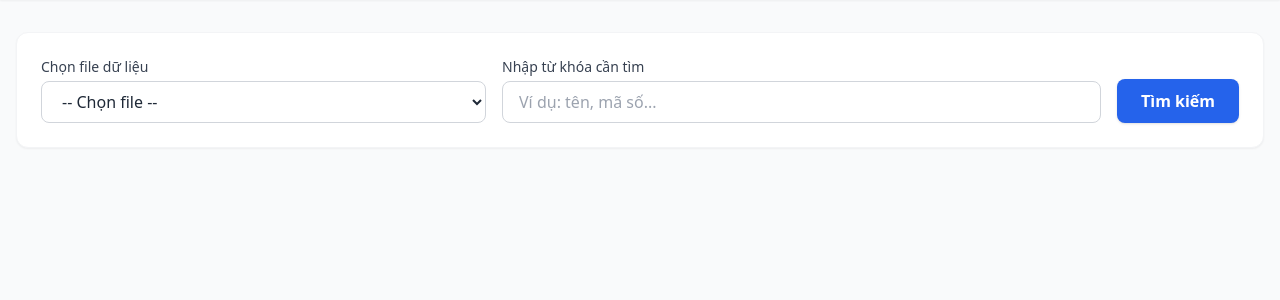
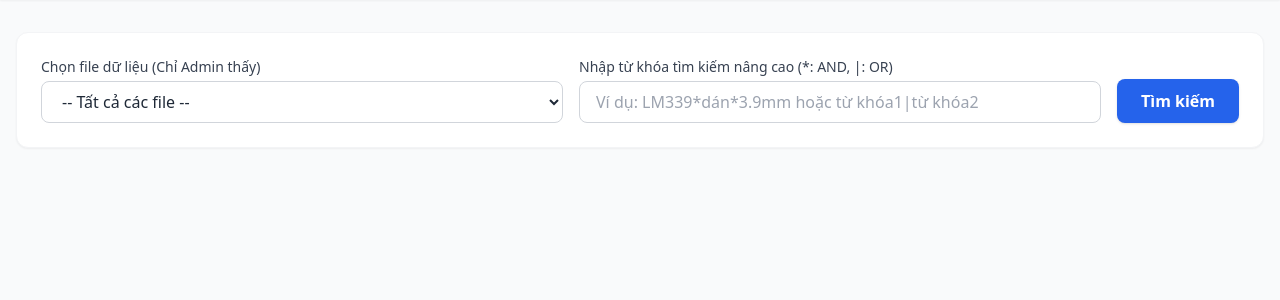
Before and after one commit to DoanVan-arch/Bactien_web, a Flask app: page / in a window 1280 px wide. Shown: the part 65-365 px from the top of the page. Run offline with Flask 3, Linux system fonts and the light colour scheme; a user stored in the database is signed in; some libraries are stand-ins or nearby versions.

Commit message:
modified:   app.py 	modified:   templates/search.html

```diff
--- a/app.py
+++ b/app.py
@@ -189,37 +189,79 @@ def search():
     results = {}
     query = ""
     selected_file = ""
-    display_only_data = {} # Thay đổi: Dùng Dict để chứa toàn bộ dữ liệu thay vì chỉ lấy tên
+    display_only_data = {}
 
     if request.method == 'POST':
-        query = request.form.get('query').strip()
-        selected_file = request.form.get('file')
+        query = request.form.get('query', '').strip()
 
-        if query and selected_file and selected_file in DATA_CACHE:
+        # NẾU LÀ ADMIN: Cho phép chọn file cụ thể hoặc tìm tất cả. NẾU LÀ USER: Ép buộc tìm tất cả file.
+        if current_user.role == 'admin':
+            selected_file = request.form.get('file', '')
+        else:
+            selected_file = '' # Trống nghĩa là tìm trên tất cả các file
+
+        if query:
+            # Xác định danh sách các file cần quét dữ liệu
+            if selected_file and selected_file in DATA_CACHE:
+                files_to_scan = [selected_file]
+            else:
+                files_to_scan = list(DATA_CACHE.keys())
+
             try:
-                xls_data = DATA_CACHE[selected_file]
+                for file_name in files_to_scan:
+                    xls_data = DATA_CACHE.get(file_name, {})
 
-                for sheet_name, df in xls_data.items():
-                    if re.search(r'\d{4}\s*-\s*\d{4}', str(sheet_name)):
-                        # XỬ LÝ TÌM KIẾM cho các sheet đúng định dạng năm
-                        mask = df.apply(lambda row: row.astype(str).str.contains(query, case=False).any(), axis=1)
-                        matches = df[mask]
-                        if not matches.empty:
-                            results[sheet_name] = matches.to_dict('records')
-                    else:
-                        # CHỈ HIỂN THỊ: Lấy toàn bộ dữ liệu của sheet (không lọc)
-                        if not df.empty:
-                            display_only_data[sheet_name] = df.to_dict('records')
+                    for sheet_name, df in xls_data.items():
+                        # Kiểm tra xem sheet có chứa định dạng năm (Ví dụ: 2024-2026) hay không
+                        if re.search(r'\d{4}\s*-\s*\d{4}', str(sheet_name)):
+
+                            # --- LOGIC TÌM KIẾM NÂNG CAO (XỬ LÝ * VÀ |) ---
+                            # Chuyển toàn bộ dòng thành một chuỗi văn bản viết thường để quét nhanh
+                            row_strings = df.astype(str).apply(lambda x: ' '.join(x), axis=1).str.lower()
+
+                            # Tách theo dấu toán tử OR (|) trước
+                            or_groups = query.lower().split('|')
+                            final_mask = pd.Series(False, index=df.index)
+
+                            for group in or_groups:
+                                if not group.strip():
+                                    continue
+                                # Tách theo dấu toán tử AND (*) bên trong nhóm OR
+                                and_tokens = group.split('*')
+                                group_mask = pd.Series(True, index=df.index)
+
+                                for token in and_tokens:
+                                    token = token.strip()
+                                    if token:
+                                        group_mask = group_mask & row_strings.str.contains(token, regex=False)
+
+                                # Gộp kết quả các nhóm bằng toán tử OR
+                                final_mask = final_mask | group_mask
+
+                            matches = df[final_mask]
+                            if not matches.empty:
+                                # Gộp kết quả theo Tên Sheet (Ẩn hoàn toàn tên file đối với người dùng)
+                                if sheet_name in results:
+                                    results[sheet_name].extend(matches.to_dict('records'))
+                                else:
+                                    results[sheet_name] = matches.to_dict('records')
+                        else:
+                            # ĐỐI VỚI CÁC SHEET CHỈ HIỂN THỊ: Gộp toàn bộ dữ liệu gốc ra ngoài
+                            if not df.empty:
+                                if sheet_name in display_only_data:
+                                    display_only_data[sheet_name].extend(df.to_dict('records'))
+                                else:
+                                    display_only_data[sheet_name] = df.to_dict('records')
 
             except Exception as e:
-                flash(f'Lỗi khi xử lý dữ liệu: {str(e)}')
+                flash(f'Lỗi khi xử lý dữ liệu tìm kiếm: {str(e)}')
 
     return render_template('search.html',
                            files=files,
                            results=results,
                            query=query,
                            selected_file=selected_file,
-                           display_only_data=display_only_data) # Truyền dữ liệu ra HTML
+                           display_only_data=display_only_data)
 
 if __name__ == '__main__':
     with app.app_context():
--- a/templates/search.html
+++ b/templates/search.html
@@ -33,19 +32,23 @@
 
         <div class="bg-white p-6 rounded-xl shadow-sm border border-gray-100 mb-8">
             <form method="POST" class="flex flex-col md:flex-row gap-4 items-end">
-                <div class="flex-1 w-full">
-                    <label class="block text-sm font-medium text-gray-700 mb-1">Chọn file dữ liệu</label>
-                    <select name="file" required class="w-full px-4 py-2 border border-gray-300 rounded-lg focus:ring-2 focus:ring-blue-500 outline-none bg-white">
-                        <option value="" disabled selected>-- Chọn file --</option>
+
+                {% if current_user.role == 'admin' %}
+                <div class="flex-1 w-full md:w-1/4">
+                    <label class="block text-sm font-medium text-gray-700 mb-1">Chọn file dữ liệu (Chỉ Admin thấy)</label>
+                    <select name="file" class="w-full px-4 py-2 border border-gray-300 rounded-lg focus:ring-2 focus:ring-blue-500 outline-none bg-white">
+                        <option value="">-- Tất cả các file --</option>
                         {% for file in files %}
                             <option value="{{ file }}" {% if file == selected_file %}selected{% endif %}>{{ file }}</option>
                         {% endfor %}
                     </select>
                 </div>
+                {% endif %}
 
-                <div class="flex-2 w-full md:w-1/2">
-                    <label class="block text-sm font-medium text-gray-700 mb-1">Nhập từ khóa cần tìm</label>
-                    <input type="text" name="query" value="{{ query }}" required placeholder="Ví dụ: tên, mã số..."
+                <div class="flex-1 w-full">
+                    <label class="block text-sm font-medium text-gray-700 mb-1">Nhập từ khóa tìm kiếm nâng cao (*: AND, |: OR)</label>
+                    <input type="text" name="query" value="{{ query }}" required
+                           placeholder="Ví dụ: LM339*dán*3.9mm hoặc từ khóa1|từ khóa2"
                            class="w-full px-4 py-2 border border-gray-300 rounded-lg focus:ring-2 focus:ring-blue-500 outline-none">
                 </div>
 
@@ -101,24 +117,26 @@
                 {% endfor %}
             {% else %}
                 <div class="bg-yellow-50 border-l-4 border-yellow-400 p-4 rounded mb-8">
-                    <p class="text-yellow-700 font-medium">Không tìm thấy dữ liệu phù hợp với từ khóa trong các sheet hợp lệ.</p>
+                    <p class="text-yellow-700 font-medium">Không tìm thấy dữ liệu phù hợp với từ khóa.</p>
                 </div>
             {% endif %}
         {% endif %}
 
         {% if display_only_data %}
             <div class="mb-6 mt-12 border-t pt-8 border-gray-200">
-                <h3 class="text-xl font-bold text-gray-800">📌 Các Sheet hiển thị toàn bộ <span class="text-gray-500 text-sm font-normal">(Không áp dụng lọc tìm kiếm)</span></h3>
+                <h3 class="text-xl font-bold text-gray-800">📌 Các thông tin xem trực tiếp <span class="text-gray-500 text-sm font-normal">(Không lọc tìm kiếm)</span></h3>
             </div>
 
             {% for sheet, rows in display_only_data.items() %}
                 <div class="bg-white rounded-xl shadow-sm border border-gray-100 mb-8 overflow-hidden">
                     <div class="bg-gray-100 px-6 py-4 border-b border-gray-200">
-                        <h4 class="font-bold text-gray-700">Dữ liệu gốc tại Sheet: {{ sheet }}</h4>
+                        <h4 class="font-bold text-gray-700">Bảng dữ liệu: {{ sheet }}</h4>
                     </div>
 
-                    <div class="overflow-x-auto relative max-h-[500px]"> <table class="min-w-full divide-y divide-gray-200">
-                            <thead class="bg-gray-50 sticky top-0 z-20"> <tr>
+                    <div class="overflow-x-auto relative max-h-[400px]">
+                        <table class="min-w-full divide-y divide-gray-200">
+                            <thead class="bg-gray-50 sticky top-0 z-20">
+                                <tr>
                                     {% for key in rows[0].keys() %}
                                         <th scope="col" class="px-6 py-3 text-left text-xs font-bold text-gray-600 uppercase tracking-wider whitespace-nowrap bg-gray-50">
                                             {{ key }}
@@ -159,34 +189,61 @@
                     <h3 class="text-xl font-bold text-gray-900">Chi tiết dữ liệu dòng</h3>
                     <button onclick="closeModal()" class="text-gray-400 hover:text-red-500 text-2xl font-bold">&times;</button>
                 </div>
-
-                <div id="modalContent" class="mt-4 text-left text-sm max-h-[60vh] overflow-y-auto pr-2 space-y-3">
-                    </div>
-
+                <div id="modalContent" class="mt-4 text-left text-sm max-h-[60vh] overflow-y-auto pr-2 space-y-3"></div>
                 <div class="items-center mt-6 border-t pt-4 text-right">
-                    <button onclick="closeModal()" class="px-6 py-2 bg-gray-200 text-gray-800 font-semibold rounded-lg hover:bg-gray-300 focus:outline-none transition">
-                        Đóng cửa sổ
-                    </button>
+                    <button onclick="closeModal()" class="px-6 py-2 bg-gray-200 text-gray-800 font-semibold rounded-lg hover:bg-gray-300 transition">Đóng cửa sổ</button>
                 </div>
             </div>
         </div>
     </div>
 
     <script>
+        // HÀM COPY DỮ LIỆU DÒNG (Định dạng dạng danh sách hàng dọc rõ ràng)
+        function copyRow(btn) {
+            const rowData = JSON.parse(btn.getAttribute('data-row'));
+
+            // Chuyển đổi object dữ liệu thành chuỗi dạng Cột: Giá trị công khai xuống dòng
+            const textToCopy = Object.entries(rowData)
+                .map(([key, value]) => `${key}: ${value}`)
+                .join('\n');
+
+            navigator.clipboard.writeText(textToCopy).then(() => {
+                // Hiển thị trạng thái đổi màu nút bấm thông báo Copy Thành Công tạm thời
+                const originalText = btn.innerText;
+                btn.innerText = 'Đã Copy!';
+                btn.classList.remove('text-green-600', 'border-green-600', 'hover:bg-green-600');
+                btn.classList.add('text-white', 'bg-green-600');
+
+                setTimeout(() => {
+                    btn.innerText = originalText;
+                    btn.classList.add('text-green-600', 'border-green-600', 'hover:bg-green-600');
+                    btn.classList.remove('text-white', 'bg-green-600');
+                }, 1200);
+            }).catch(err => {
+                alert('Không thể copy tự động, vui lòng thử lại: ' + err);
+            });
+        }
+
+        // HÀM HIỂN THỊ POPUP CHI TIẾT
         function showDetails(btn) {
             const rowData = JSON.parse(btn.getAttribute('data-row'));
             const modalContent = document.getElementById('modalContent');
-
             modalContent.innerHTML = '';
 
             for (const [key, value] of Object.entries(rowData)) {
+                // Kiểm tra nếu giá trị là link thì nhúng thẻ a vào modal luôn
+                let valueHtml = value;
+                if (value.startsWith('http://') || value.startswith('https://') || value.startswith('www.')) {
+                    let href = value.startswith('www.') ? 'https://' + value : value;
+                    valueHtml = `<a href="${href}" target="_blank" class="text-blue-600 hover:underline break-all font-medium">${value}</a>`;
+                }
+
                 modalContent.innerHTML += `
                     <div class="bg-gray-50 rounded-lg p-3 flex flex-col md:flex-row md:items-start border border-gray-100">
                         <span class="font-bold text-gray-700 md:w-1/3 shrink-0">${key}:</span>
-                        <span class="text-gray-900 md:w-2/3 break-words mt-1 md:mt-0">${value}</span>
+                        <span class="text-gray-900 md:w-2/3 break-words mt-1 md:mt-0">${valueHtml}</span>
                     </div>`;
             }
-
             document.getElementById('detailsModal').classList.remove('hidden');
         }
 
```
Also changed, not shown: other parts of templates/search.html (+34 -10 lines).
